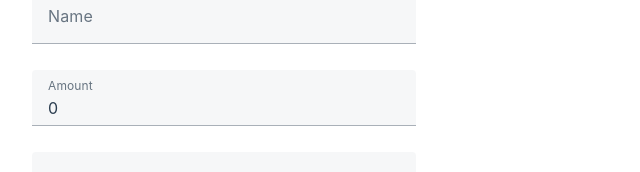
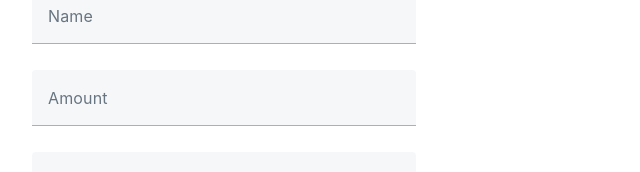
Before and after one commit to FilipTarajko/finance-manager, a Vue app: page /transactions in a window 1280 px wide. Shown: the part 168-340 px from the top of the page, without its empty margins (0-640 px from the left). Built offline with nearby package versions, Linux system fonts and the light colour scheme.

Commit message:
Add amount!=0 to transaction validation

```diff
--- a/src/components/TransactionForm.vue
+++ b/src/components/TransactionForm.vue
@@ -14,7 +14,7 @@ const isEditing = computed(() => {
 
 const initialState = {
   name: props?.transaction?.name ?? '',
-  amount: props?.transaction?.amount ?? 0,
+  amount: props?.transaction?.amount ?? null,
   category: categoriesStore.tryGetCategoryByName(props?.transaction?.categoryData?.name) ?? null
 }
 
@@ -25,11 +25,13 @@ const state = reactive({
 })
 
 const mustHaveAtMost2DecimalDigits = (value: number) => { return value == Math.round(value * 100) / 100 }
+const mustNotBeEqualToZero = (value: number) => { return value != 0 }
 
 const rules = {
   name: { required, maxLength: maxLength(20) },
   amount: {
     required,
+    mustNotBeEqualToZero: helpers.withMessage("Must not be equal to 0", mustNotBeEqualToZero),
     mustBeUniqueCategoryName: helpers.withMessage('Must have at most 2 decimal digits', mustHaveAtMost2DecimalDigits)
   },
   category: { required }
```
